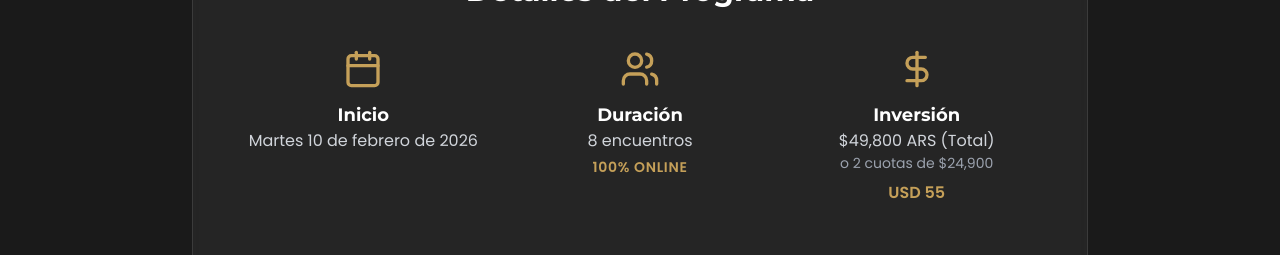
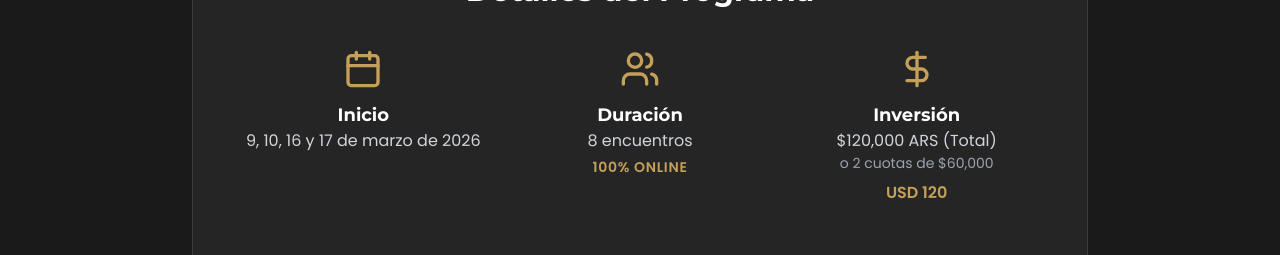
Before and after one commit to ProgWBVSG/eneascoaching-website, a React (Vite) app: page /#/mentorias/grupal in a window 1280 px wide. Shown: the part 2660-2915 px from the top of the page. Built offline with nearby package versions, Linux system fonts and the light colour scheme.

Commit message:
feat: update group mentorship dates to marzo 2026 and new pricing

```diff
--- a/src/pages/GroupMentorship.tsx
+++ b/src/pages/GroupMentorship.tsx
@@ -161,7 +161,7 @@ const GroupMentorship: React.FC = () => {
             <div>
               <Calendar className="w-10 h-10 text-brand-gold mx-auto mb-3" />
               <h4 className="font-bold text-lg">Inicio</h4>
-              <p className="text-gray-300">Martes 10 de febrero de 2026</p>
+              <p className="text-gray-300">9, 10, 16 y 17 de marzo de 2026</p>
             </div>
             <div>
               <Users className="w-10 h-10 text-brand-gold mx-auto mb-3" />
@@ -172,9 +172,9 @@ const GroupMentorship: React.FC = () => {
             <div>
               <DollarSign className="w-10 h-10 text-brand-gold mx-auto mb-3" />
               <h4 className="font-bold text-lg">Inversión</h4>
-              <p className="text-gray-300">$49,800 ARS (Total)</p>
-              <p className="text-gray-400 text-sm">o 2 cuotas de $24,900</p>
-              <p className="text-brand-gold font-bold mt-2">USD 55</p>
+              <p className="text-gray-300">$120,000 ARS (Total)</p>
+              <p className="text-gray-400 text-sm">o 2 cuotas de $60,000</p>
+              <p className="text-brand-gold font-bold mt-2">USD 120</p>
             </div>
           </div>
 
```
